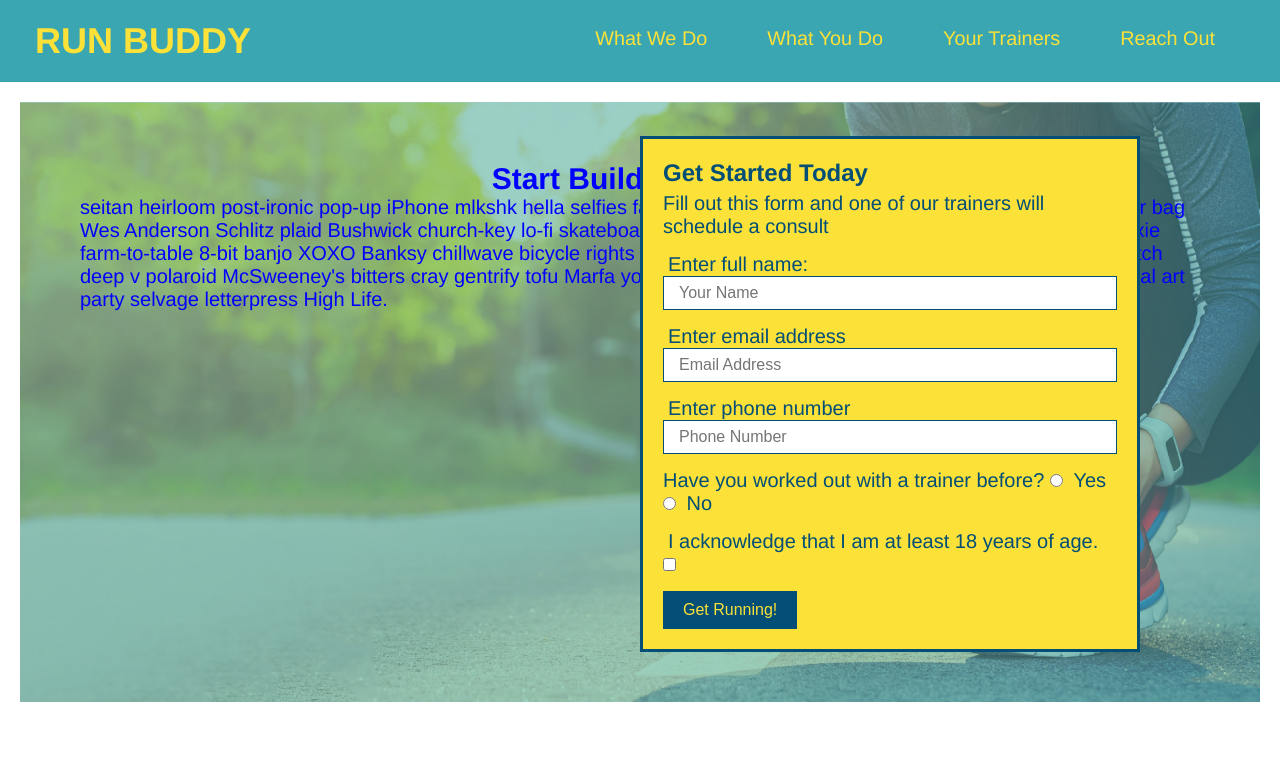
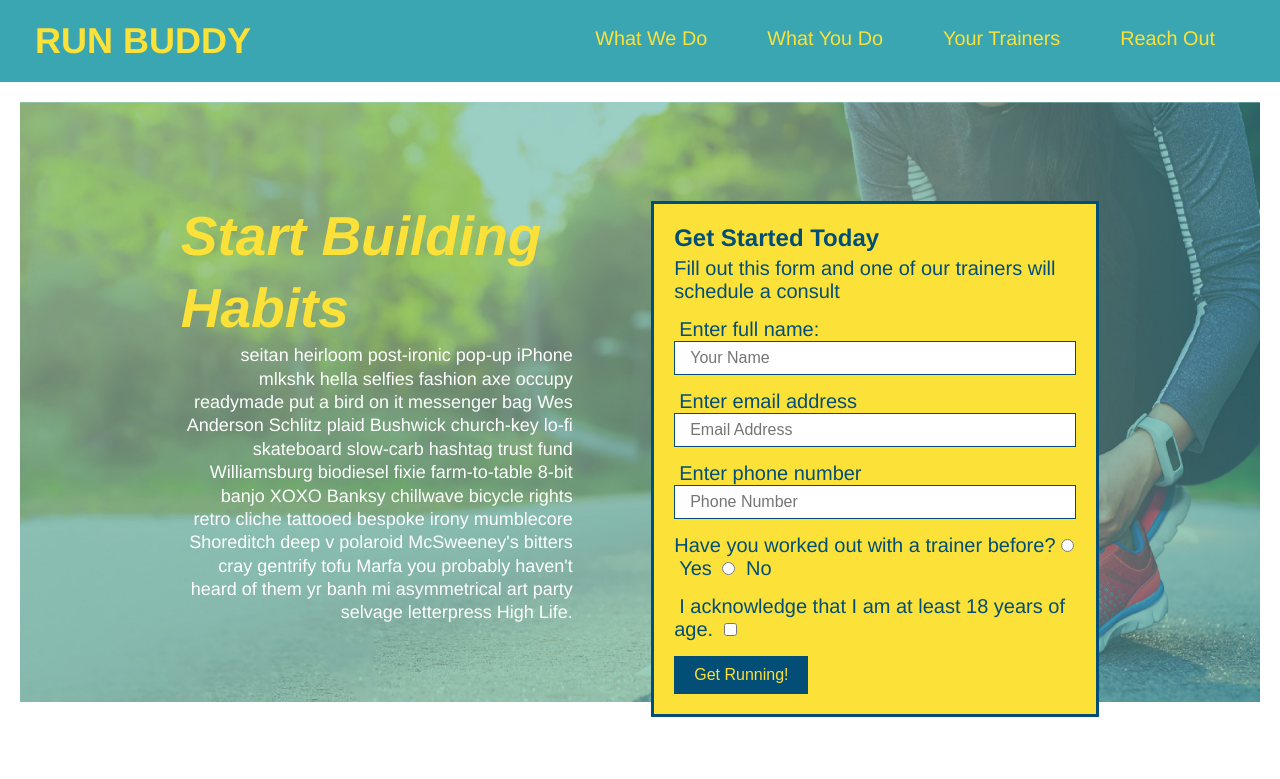
Before and after one commit to bgals/run-buddy, a plain HTML site: page index.html in a window 1280 px wide. Shown: the top 779 px of the page. Drawn offline with Linux system fonts and the light colour scheme.

Commit message:
add flexbox to the hero

```diff
--- a/assets/css/style.css
+++ b/assets/css/style.css
@@ -48,17 +48,18 @@ footer {
     background: #fce138;
     width: 100%;
     padding: 40px 35px;
+    display: flex;
+    justify-content: space-between;
+    flex-wrap: wrap;
 }
 
 footer h2 {
-    display: inline;
     color: #024e76;
     font-size: 30px;
     margin: 0;
 }
 
 footer div {
-    float: right;
     line-height: 1.5;
     text-align: right;
     font-size: 16px;
@@ -77,19 +78,34 @@ section {
     height: 600px;
     background-size: cover;
     background-position: center;
-    position: relative;
+    display: flex;
+    justify-content: center;
+    flex-wrap: wrap;
+}
+
+.hero-cta {
+    width: 35%;
+    text-align: right;
+    margin: 3.5%;
+    color: #fff;
+    font-size: 18px;
+    line-height: 1.3;
+}
+
+.hero-cta h2 {
+    font-style: italic;
+    font-size: 55px;
+    color:#fce138
 }
 .hero-form {
     color: #024e76;
     background-color: #fce138;
     padding: 20px;
-    width: 500px;
     border-style: solid;
     border-width: 3px;
     border-color: #024e76;
-    position: absolute;
-    bottom: 50px;
-    right: 120px;
+    width: 40%;
+    margin: 3.5%;
 }
 .hero-form p {
     margin: 5px 0 15px 0;
@@ -119,7 +135,7 @@ section {
 }
 
 .intro {
-    text-align: center;
+    text-align: left;
 }
 
 .intro p {
--- a/index.html
+++ b/index.html
@@ -180,12 +180,12 @@
         </section>
 
         <footer>
-            <h2>❤️ Made with love by Run Buddy
+            <h2>❤️ Made with love by Run Buddy</h2>
                 <div>
                     <a href="./privacy-policy.html">Read Our Privacy Policy</a><br />
                     &copy; 2019 Run Buddy, Inc.
                 </div>
-            </h2>
+
         </footer>
     </body>
 </html>
```
